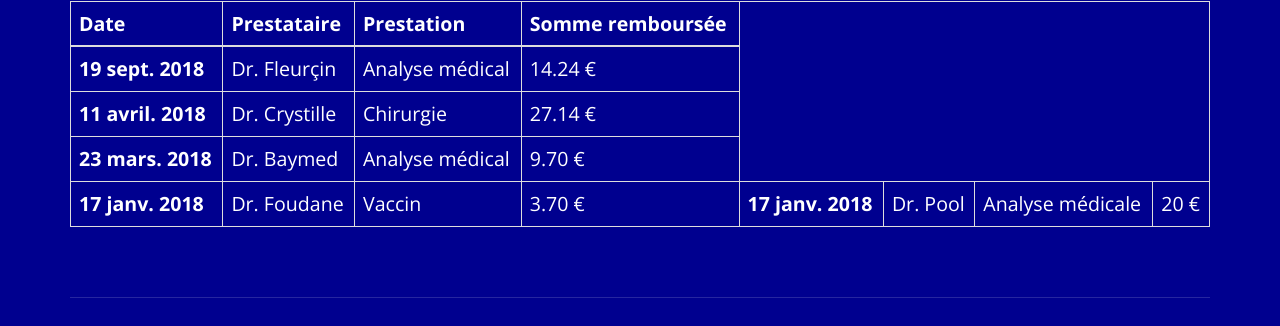
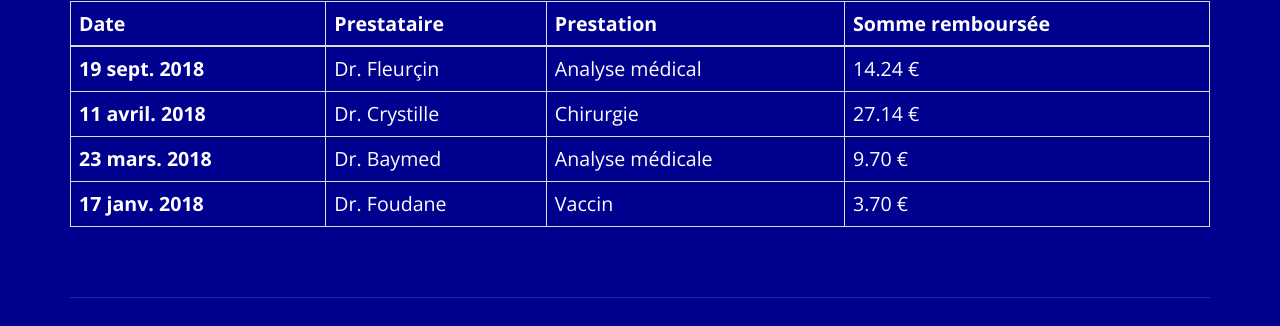
Before and after one commit to christy2512/WorkshopI4, a plain HTML site: page home.html in a window 1280 px wide. Shown: the part 314-640 px from the top of the page. Drawn offline with nearby package versions, Linux system fonts and the light colour scheme; files whose address does not match are found by name.

Commit message:
Commit chiant

```diff
--- a/home.html
+++ b/home.html
@@ -105,7 +105,7 @@
                 <tr>
                     <th scope="row">23 mars. 2018</th>
                     <td>Dr. Baymed</td>
-                    <td>Analyse médical</td>
+                    <td>Analyse médicale</td>
                     <td>9.70 €</td>
                 </tr>
                 <tr>
@@ -113,10 +113,6 @@
                     <td>Dr. Foudane</td>
                     <td>Vaccin</td>
                     <td>3.70 €</td>
-                    <th scope="row">17 janv. 2018</th>
-                    <td>Dr. Pool</td>
-                    <td>Analyse médicale</td>
-                    <td>20 €</td>
                 </tr>
             </tbody>
         </table>
```
